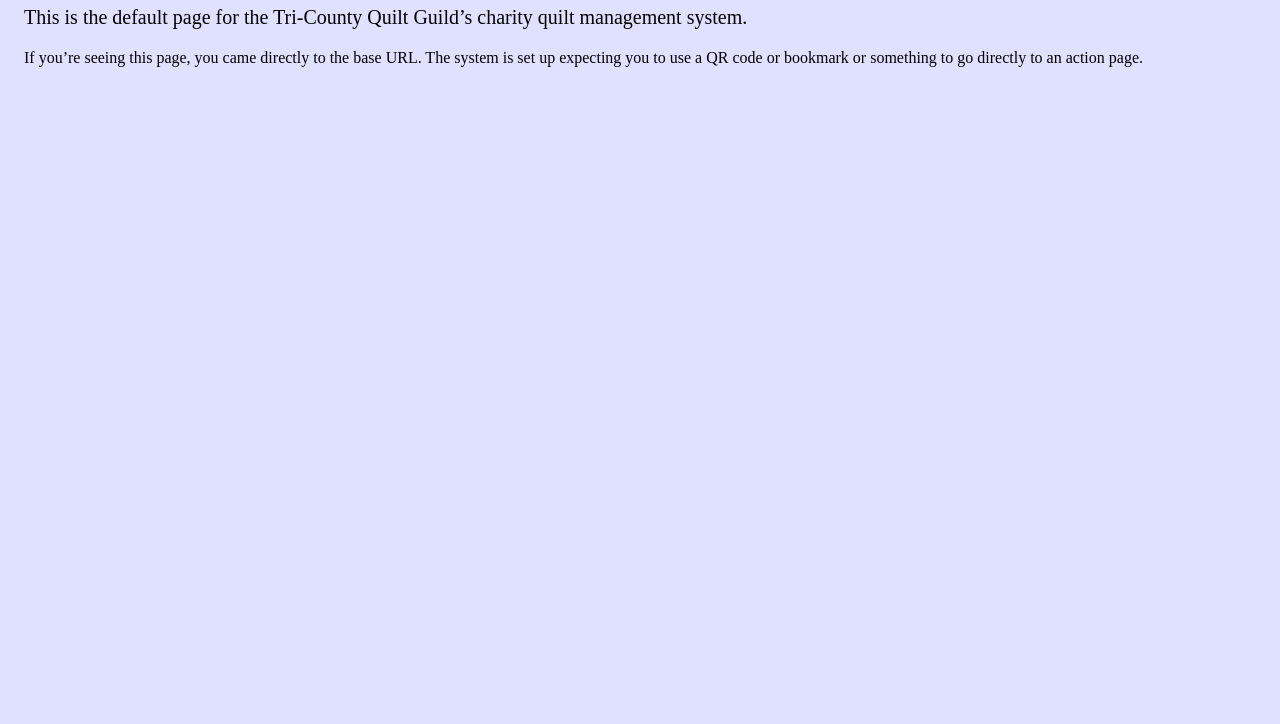
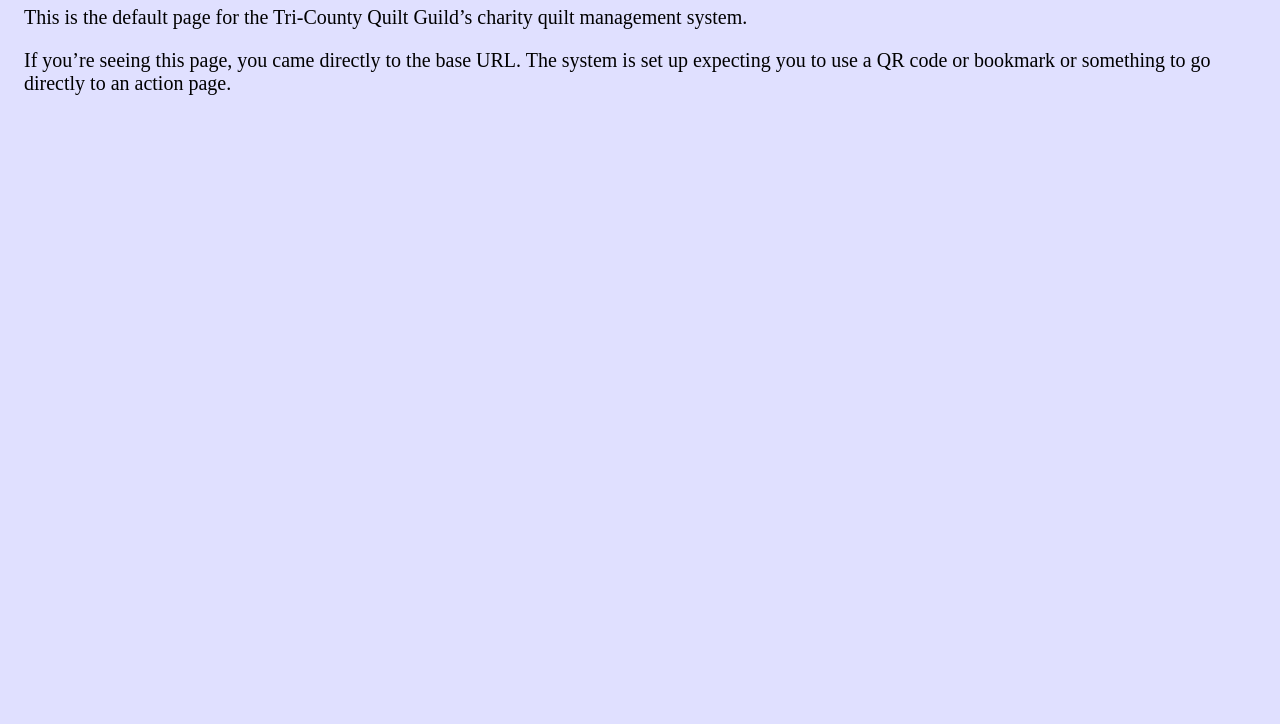
Before and after one commit to tcqg-charity-dev/tcqg-charity-dev, a plain HTML site: page index.html in a window 1280 px wide. Shown: the part 76-800 px from the top of the page. Drawn offline with Linux system fonts and the light colour scheme.

Commit message:
Add files via upload

```diff
--- a/index.html
+++ b/index.html
@@ -9,7 +9,7 @@
         <p class="explanatoryText">
 This is the default page for the Tri-County Quilt Guild&rsquo;s charity quilt management system.
         </p>
-        <p>
+        <p class="explanatoryText">
 If you&rsquo;re seeing this page, you came directly to the base URL.
 The system is set up expecting you to use a QR code or bookmark or something to go directly to an action page.
     </body>
```
